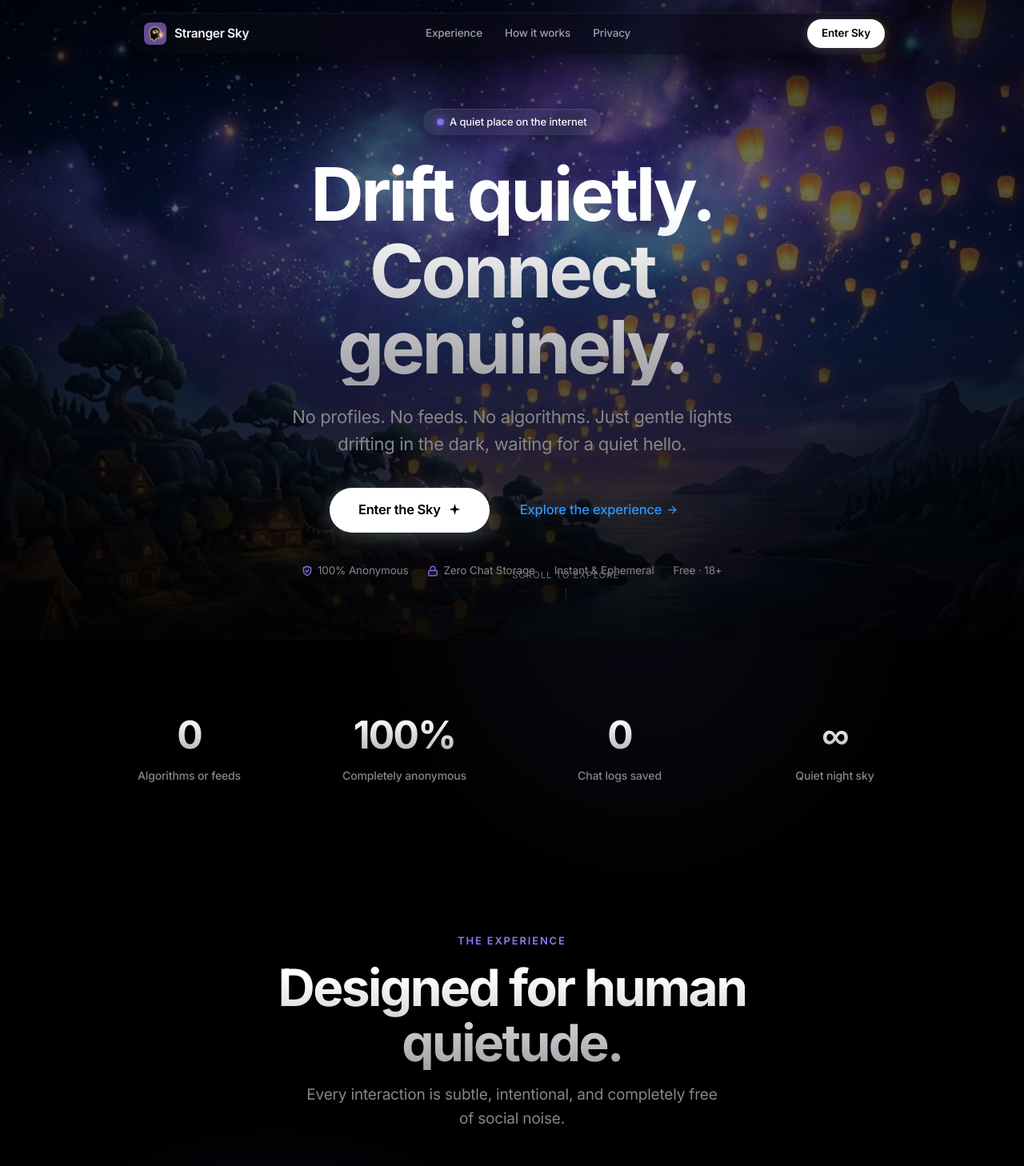
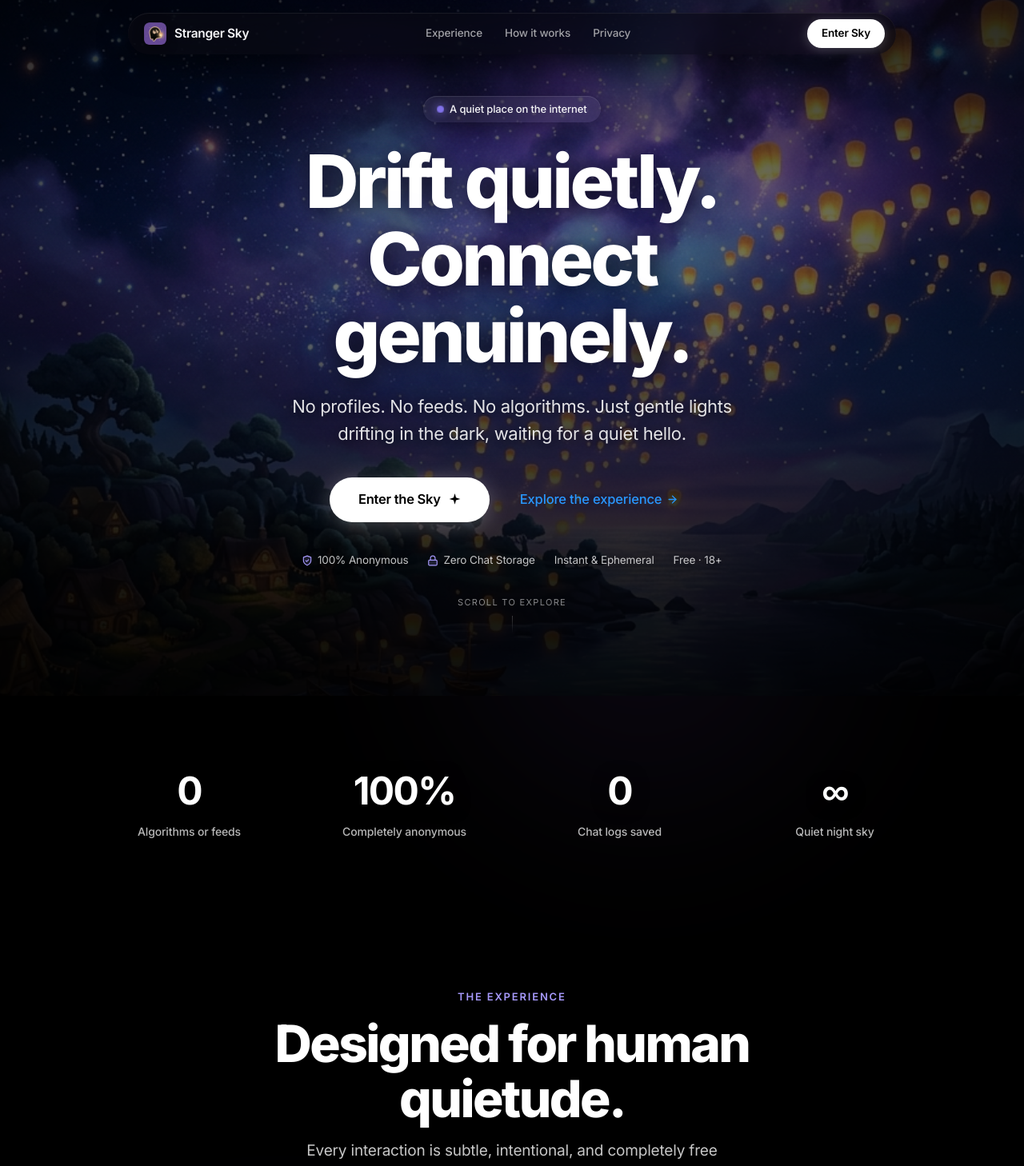
Before and after one commit to devwithanandhukannan/stranger-sky-web, a Next.js app: page / in a window 1280 px wide. Shown: the top 1458 px of the page at 80% size. Built offline with nearby package versions, Linux system fonts and the light colour scheme.

Commit message:
refactor: update landing page typography and scroll hint positioning for better contrast and layout

```diff
--- a/app/globals.css
+++ b/app/globals.css
@@ -839,26 +839,26 @@ button { cursor: pointer; }
   50% { opacity: 1; transform: scale(1.3); }
 }
 
-/* Apple Signature Massive Gradient Typography */
+/* Apple Signature High-Contrast Typography */
 .lp-hero-h1 {
   font-size: clamp(48px, 8vw, 92px);
-  font-weight: 700;
+  font-weight: 750;
   letter-spacing: -0.04em;
-  line-height: 1.04;
+  line-height: 1.05;
   margin: 0 0 22px;
-  background: linear-gradient(180deg, #FFFFFF 25%, #A1A1A6 100%);
-  background-clip: text;
-  -webkit-background-clip: text;
-  -webkit-text-fill-color: transparent;
-  max-width: 800px;
+  color: #FFFFFF !important;
+  -webkit-text-fill-color: #FFFFFF !important;
+  text-shadow: 0 4px 32px rgba(0, 0, 0, 0.95), 0 0 50px rgba(139, 123, 250, 0.35);
+  max-width: 820px;
 }
 
 .lp-hero-sub {
   font-size: clamp(17px, 2.2vw, 22px);
   line-height: 1.55;
-  color: #86868B;
+  color: rgba(255, 255, 255, 0.88) !important;
+  text-shadow: 0 2px 16px rgba(0, 0, 0, 0.9);
   margin: 0 auto 38px;
-  max-width: 560px;
+  max-width: 580px;
   font-weight: 400;
   letter-spacing: -0.015em;
 }
@@ -936,7 +936,8 @@ button { cursor: pointer; }
   justify-content: center;
   gap: 24px;
   font-size: 13.5px;
-  color: #86868B;
+  color: rgba(255, 255, 255, 0.76) !important;
+  text-shadow: 0 2px 12px rgba(0, 0, 0, 0.85);
   flex-wrap: wrap;
 }
 
@@ -948,30 +949,30 @@ button { cursor: pointer; }
 }
 
 .lp-hero-trust svg {
-  color: #8B7BFA;
+  color: #A79AFC;
 }
 
-/* Subtle Scroll Hint */
+/* Subtle Scroll Hint (Natural flow without overlapping) */
 .lp-scroll-hint {
-  position: absolute;
-  bottom: 28px;
-  left: 50%;
-  transform: translateX(-50%);
-  z-index: 2;
+  position: relative;
+  margin-top: 36px;
+  margin-bottom: 8px;
   display: flex;
   flex-direction: column;
   align-items: center;
   gap: 8px;
-  color: #6E6E73;
-  font-size: 11.5px;
-  letter-spacing: 0.08em;
+  color: rgba(255, 255, 255, 0.52);
+  font-size: 11px;
+  letter-spacing: 0.12em;
   text-transform: uppercase;
+  z-index: 2;
 }
 
 .lp-scroll-line {
   width: 1px;
-  height: 36px;
-  background: linear-gradient(180deg, rgba(255,255,255,0.4) 0%, transparent 100%);
+  height: 32px;
+  background: linear-gradient(180deg, rgba(255,255,255,0.45) 0%, transparent 100%);
+  animation: lpScrollLine 2s ease-in-out infinite;
   animation: lpScrollLine 2s ease-in-out infinite;
 }
 
@@ -1004,15 +1005,14 @@ button { cursor: pointer; }
   font-size: clamp(32px, 4.5vw, 48px);
   font-weight: 700;
   letter-spacing: -0.035em;
-  background: linear-gradient(180deg, #FFFFFF 20%, #A1A1A6 100%);
-  background-clip: text;
-  -webkit-background-clip: text;
-  -webkit-text-fill-color: transparent;
+  color: #FFFFFF !important;
+  -webkit-text-fill-color: #FFFFFF !important;
+  text-shadow: 0 2px 20px rgba(0, 0, 0, 0.7);
 }
 
 .lp-stat-label {
   font-size: 14px;
-  color: #86868B;
+  color: rgba(255, 255, 255, 0.72) !important;
   font-weight: 450;
   letter-spacing: -0.01em;
 }
@@ -1033,26 +1033,25 @@ button { cursor: pointer; }
   font-weight: 600;
   letter-spacing: 0.14em;
   text-transform: uppercase;
-  color: #8B7BFA;
+  color: #A79AFC;
   margin-bottom: 14px;
 }
 
 .lp-section-title {
   font-size: clamp(36px, 5.5vw, 64px);
-  font-weight: 700;
+  font-weight: 750;
   letter-spacing: -0.04em;
   line-height: 1.08;
   margin: 0 0 16px;
-  background: linear-gradient(180deg, #FFFFFF 15%, #A1A1A6 100%);
-  background-clip: text;
-  -webkit-background-clip: text;
-  -webkit-text-fill-color: transparent;
+  color: #FFFFFF !important;
+  -webkit-text-fill-color: #FFFFFF !important;
+  text-shadow: 0 3px 24px rgba(0, 0, 0, 0.85);
 }
 
 .lp-section-desc {
   font-size: clamp(16px, 2vw, 19px);
   line-height: 1.6;
-  color: #86868B;
+  color: rgba(255, 255, 255, 0.78) !important;
   margin: 0 auto;
   max-width: 520px;
   font-weight: 400;
@@ -1176,7 +1175,7 @@ button { cursor: pointer; }
 .lp-chapter-desc {
   font-size: 17.5px;
   line-height: 1.68;
-  color: #86868B;
+  color: rgba(255, 255, 255, 0.8) !important;
   margin: 0;
   max-width: 440px;
   letter-spacing: -0.01em;
@@ -1193,7 +1192,7 @@ button { cursor: pointer; }
 .lp-chapter-pill {
   font-size: 12.5px;
   font-weight: 500;
-  color: #A1A1A6;
+  color: rgba(255, 255, 255, 0.75);
   padding: 6px 14px;
   border-radius: 980px;
   background: rgba(255, 255, 255, 0.05);
@@ -1266,7 +1265,7 @@ button { cursor: pointer; }
 .lp-privacy-card p {
   font-size: 14.5px;
   line-height: 1.62;
-  color: #86868B;
+  color: rgba(255, 255, 255, 0.76) !important;
   margin: 0;
   letter-spacing: -0.01em;
 }
@@ -1312,16 +1311,15 @@ button { cursor: pointer; }
   letter-spacing: -0.04em;
   line-height: 1.05;
   margin: 0 0 20px;
-  background: linear-gradient(180deg, #FFFFFF 20%, #A1A1A6 100%);
-  background-clip: text;
-  -webkit-background-clip: text;
-  -webkit-text-fill-color: transparent;
+  color: #FFFFFF !important;
+  -webkit-text-fill-color: #FFFFFF !important;
+  text-shadow: 0 4px 28px rgba(0, 0, 0, 0.9);
 }
 
 .lp-finale-sub {
   font-size: clamp(17px, 2.2vw, 21px);
   line-height: 1.55;
-  color: #86868B;
+  color: rgba(255, 255, 255, 0.85) !important;
   margin: 0 auto 38px;
   max-width: 480px;
   letter-spacing: -0.01em;
--- a/app/page.tsx
+++ b/app/page.tsx
@@ -274,11 +274,11 @@ export default function Home() {
             <span>Instant & Ephemeral</span>
             <span>Free · 18+</span>
           </div>
-        </div>
 
-        <div className="lp-scroll-hint lp-reveal" aria-hidden="true">
-          <span>Scroll to explore</span>
-          <div className="lp-scroll-line" />
+          <div className="lp-scroll-hint lp-reveal" aria-hidden="true">
+            <span>Scroll to explore</span>
+            <div className="lp-scroll-line" />
+          </div>
         </div>
       </section>
 
```
